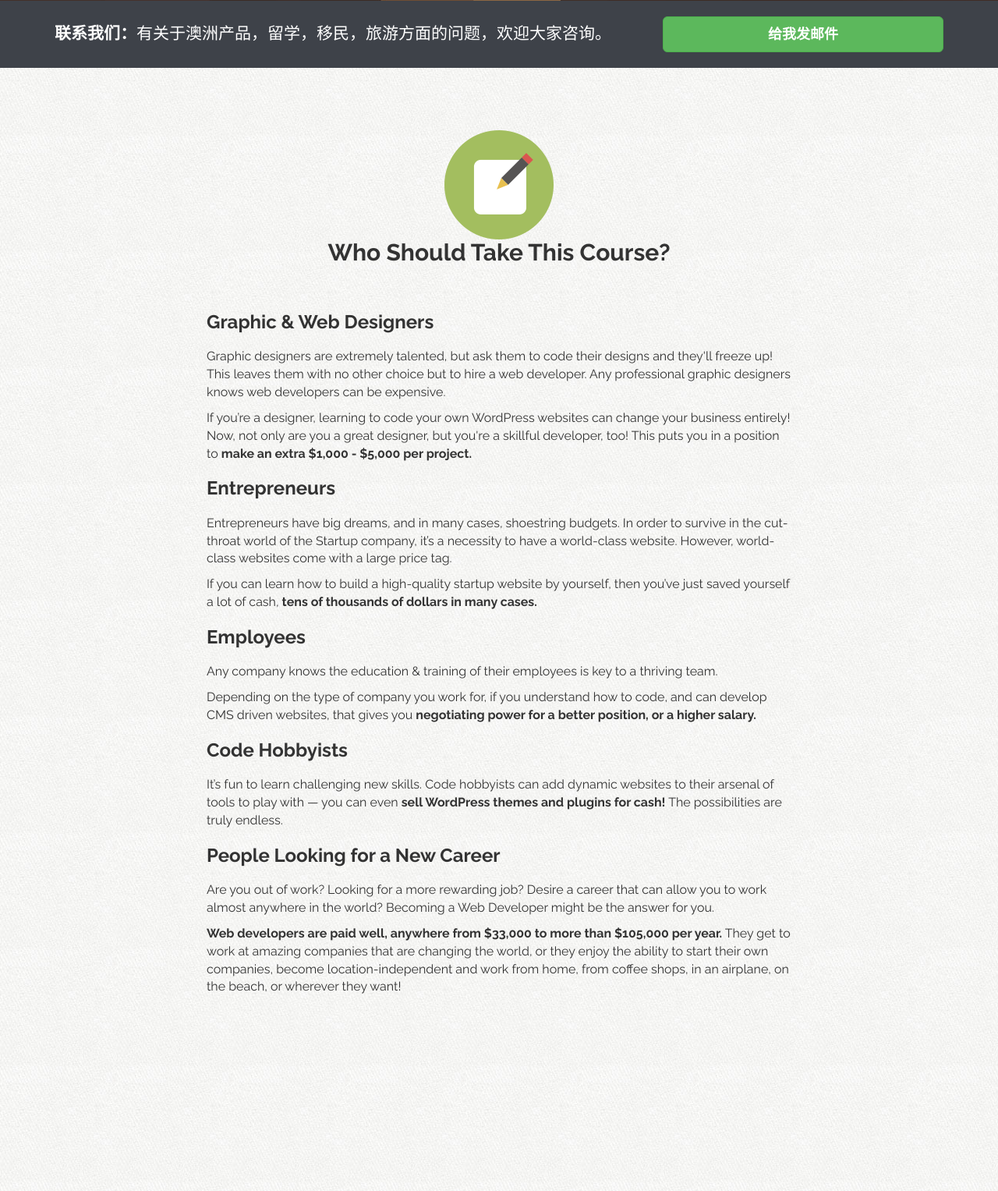
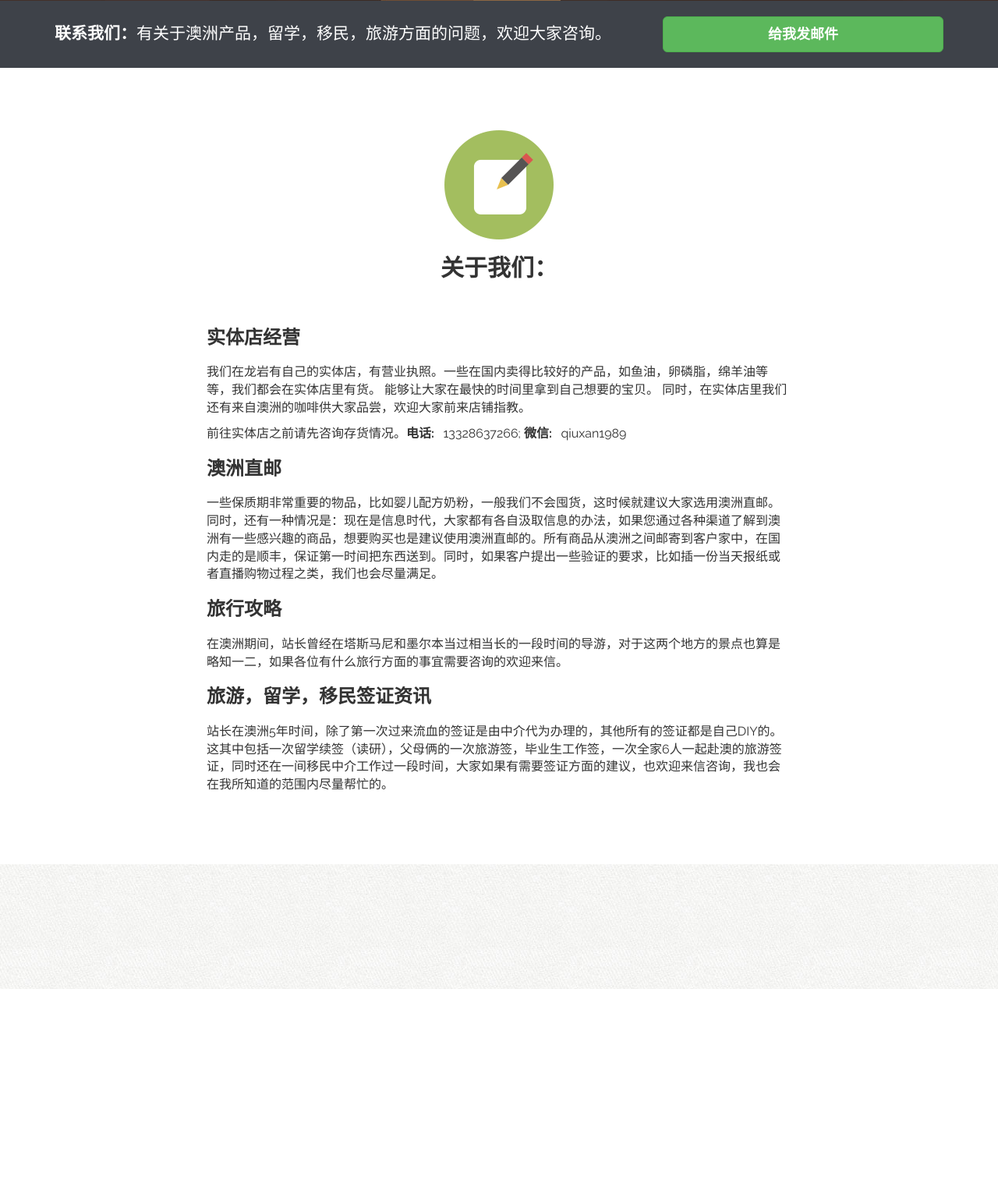
Before and after one commit to qiuxan/studying_boostrap_to_wordpress, a PHP site: page / in a window 1280 px wide. Shown: the part 549-2076 px from the top of the page at 78% size. After the commit the page ends 1817 px from the top, so only its background shows below. Run offline with PHP 8.4, Linux system fonts and the light colour scheme; some libraries are stand-ins or nearby versions.

Commit message:
the use use of col-sm-offset-// note

```diff
--- a/assets/css/custom.css
+++ b/assets/css/custom.css
@@ -124,4 +124,10 @@ img {
 	padding: 80px 0;
 }
 
- /*margin: 0px; width: 348px; height: 197px;*/
+section h2 {
+    margin: 20px 0 40px;
+}
+
+#our-advantage{
+	background:white;
+}
--- a/index.html
+++ b/index.html
@@ -108,29 +108,25 @@
 
 			<div class="section-header">
 				<img src="assets/img/icon-pad.png" alt="Pad and pencil">
-				<h2>Who Should Take This Course?</h2>
+				<h2>关于我们：</h2>
 			</div> <!--s headere-->
 
 			<div class="row">
 				<div class="col-sm-8 col-sm-offset-2">
-					<h3>Graphic &amp; Web Designers</h3>
-					<p>Graphic designers are extremely talented, but ask them to code their designs and they'll freeze up! This leaves them with no other choice but to hire a web developer. Any professional graphic designers knows web developers can be expensive.</p>
-					<p>If you&rsquo;re a designer, learning to code your own WordPress websites can change your business entirely! Now, not only are you a great designer, but you're a skillful developer, too! This puts you in a position to <strong>make an extra $1,000 - $5,000 per project.</strong></p>
+					<h3>实体店经营</h3>
+					<p>我们在龙岩有自己的实体店，有营业执照。一些在国内卖得比较好的产品，如鱼油，卵磷脂，绵羊油等等，我们都会在实体店里有货。 能够让大家在最快的时间里拿到自己想要的宝贝。 同时，在实体店里我们还有来自澳洲的咖啡供大家品尝，欢迎大家前来店铺指教。</p>
+					<p>前往实体店之前请先咨询存货情况。<strong>电话: &nbsp; </strong>13328637266; <strong>微信: &nbsp; </strong>qiuxan1989</p>
 
-					<h3>Entrepreneurs</h3>
-					<p>Entrepreneurs have big dreams, and in many cases, shoestring budgets. In order to survive in the cut-throat world of the Startup company, it&rsquo;s a necessity to have a world-class website.  However, world-class websites come with a large price tag.</p>
-					<p>If you can learn how to build a high-quality startup website by yourself, then you&rsquo;ve just saved yourself a lot of cash, <strong>tens of thousands of dollars in many cases.</strong></p>
+					<h3>澳洲直邮</h3>
+					<p>一些保质期非常重要的物品，比如婴儿配方奶粉，一般我们不会囤货，这时候就建议大家选用澳洲直邮。 同时，还有一种情况是：现在是信息时代，大家都有各自汲取信息的办法，如果您通过各种渠道了解到澳洲有一些感兴趣的商品，想要购买也是建议使用澳洲直邮的。所有商品从澳洲之间邮寄到客户家中，在国内走的是顺丰，保证第一时间把东西送到。同时，如果客户提出一些验证的要求，比如插一份当天报纸或者直播购物过程之类，我们也会尽量满足。</p>
 
-					<h3>Employees</h3>
-					<p>Any company knows the education &amp; training of their employees is key to a thriving team.</p>
-					<p>Depending on the type of company you work for, if you understand how to code, and can develop CMS driven websites, that gives you <strong>negotiating power for a better position, or a higher salary.</strong></p>
 
-					<h3>Code Hobbyists</h3>
-					<p>It&rsquo;s fun to learn challenging new skills. Code hobbyists can add dynamic websites to their arsenal of tools to play with &mdash; you can even <strong>sell WordPress themes and plugins for cash!</strong> The possibilities are truly endless.</p>
+					<h3>旅行攻略</h3>
+					<p>在澳洲期间，站长曾经在塔斯马尼和墨尔本当过相当长的一段时间的导游，对于这两个地方的景点也算是略知一二，如果各位有什么旅行方面的事宜需要咨询的欢迎来信。</p>
 
-					<h3>People Looking for a New Career</h3>
-					<p>Are you out of work? Looking for a more rewarding job? Desire a career that can allow you to work almost anywhere in the world? Becoming a Web Developer might be the answer for you.</p>
-					<p><strong>Web developers are paid well, anywhere from $33,000 to more than $105,000 per year.</strong> They get to work at amazing companies that are changing the world, or they enjoy the ability to start their own companies, become location-independent and work from home, from coffee shops, in an airplane, on the beach, or wherever they want!</p>
+					<h3>旅游，留学，移民签证资讯</h3>
+					<p>站长在澳洲5年时间，除了第一次过来流血的签证是由中介代为办理的，其他所有的签证都是自己DIY的。 这其中包括一次留学续签（读研），父母俩的一次旅游签，毕业生工作签，一次全家6人一起赴澳的旅游签证，同时还在一间移民中介工作过一段时间，大家如果有需要签证方面的建议，也欢迎来信咨询，我也会在我所知道的范围内尽量帮忙的。</p>
+
 				</div> <!--col-->
 
 			</div> <!--row-->
```
Also changed, not shown: 1 other file.
